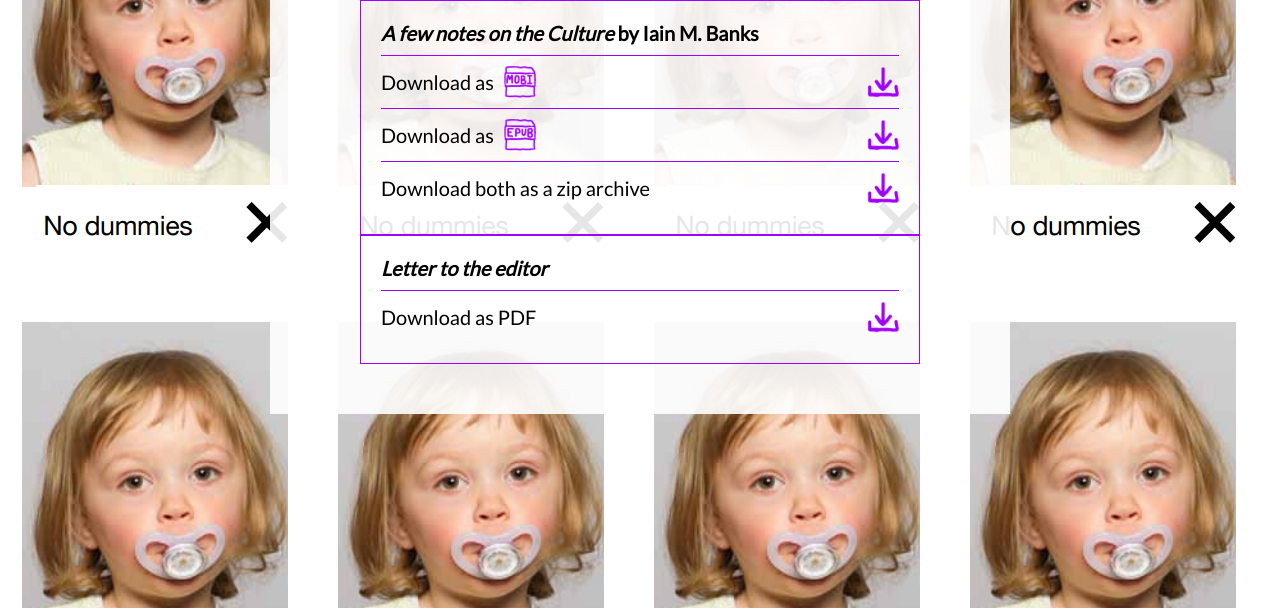
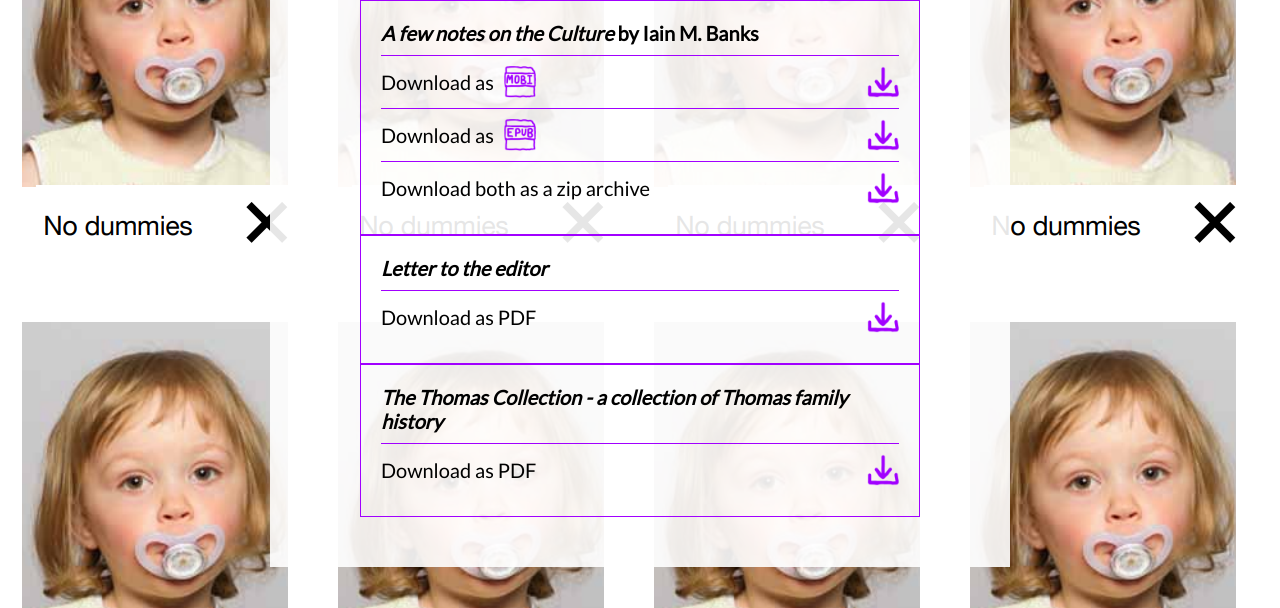
Before and after one commit to samuelfullerthomas/samuelfullerthomas.com, a website: page src/downloads.html in a window 1280 px wide. Shown: the part 192-800 px from the top of the page. Drawn offline with Linux system fonts and the light colour scheme.

Commit message:
feat: add thomas collection

```diff
--- a/src/downloads.html
+++ b/src/downloads.html
@@ -65,6 +65,18 @@
                     </div>
                 <a href="./assets/slack_groups_letter.pdf"></a>
               </div>
+              <div class='link'>
+                <div class='link-title'>
+                    <i>The Thomas Collection - a collection of Thomas family history</i>
+                  </div>
+                  <div class='download'>
+                    <div class='download-label'><span>Download as PDF</span></div>
+                    <a class='download-link' href='./assets/thomas-collection.pdf'>
+                      <img src='./assets/download-icon.png' class='icon'>
+                    </a>
+                  </div>
+              <a href="./assets/thomas-collection.pdf"></a>
+            </div>
             </div>
         </div>
         <div class="footer">
```
Also changed, not shown: 1 other file.
